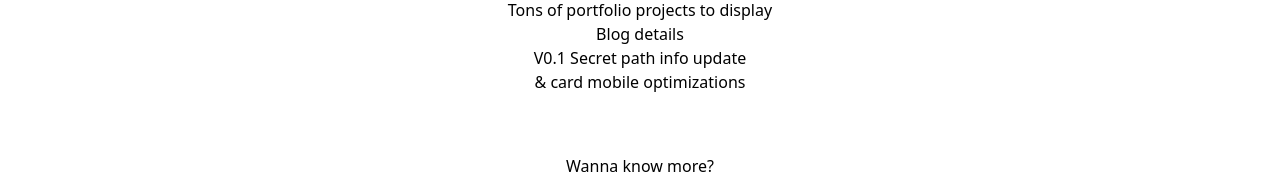
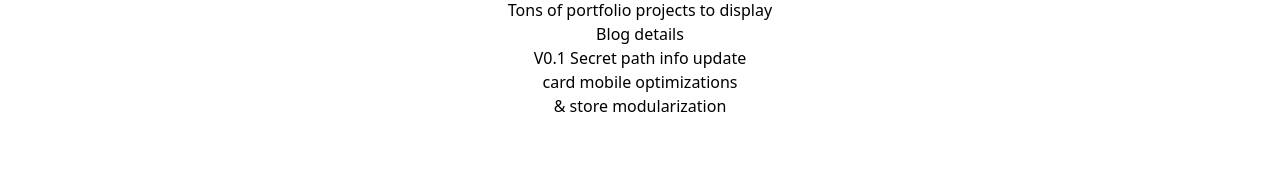
Before and after one commit to umangcodes/portfolio_project, a Vue app: page / in a window 1280 px wide. Shown: the part 2198-2372 px from the top of the page. Built offline with nearby package versions, Linux system fonts and the light colour scheme.

Commit message:
updates component updated

```diff
--- a/src/components/home/Updates.vue
+++ b/src/components/home/Updates.vue
@@ -10,7 +10,8 @@
           <li>Tons of portfolio projects to display</li>
           <li>Blog details</li>
           <li>V0.1 Secret path info update</li>
-          <li>& card mobile optimizations</li>
+          <li>card mobile optimizations</li>
+          <li>& store modularization</li>
         </ul>
       </div>
     </div>
```
